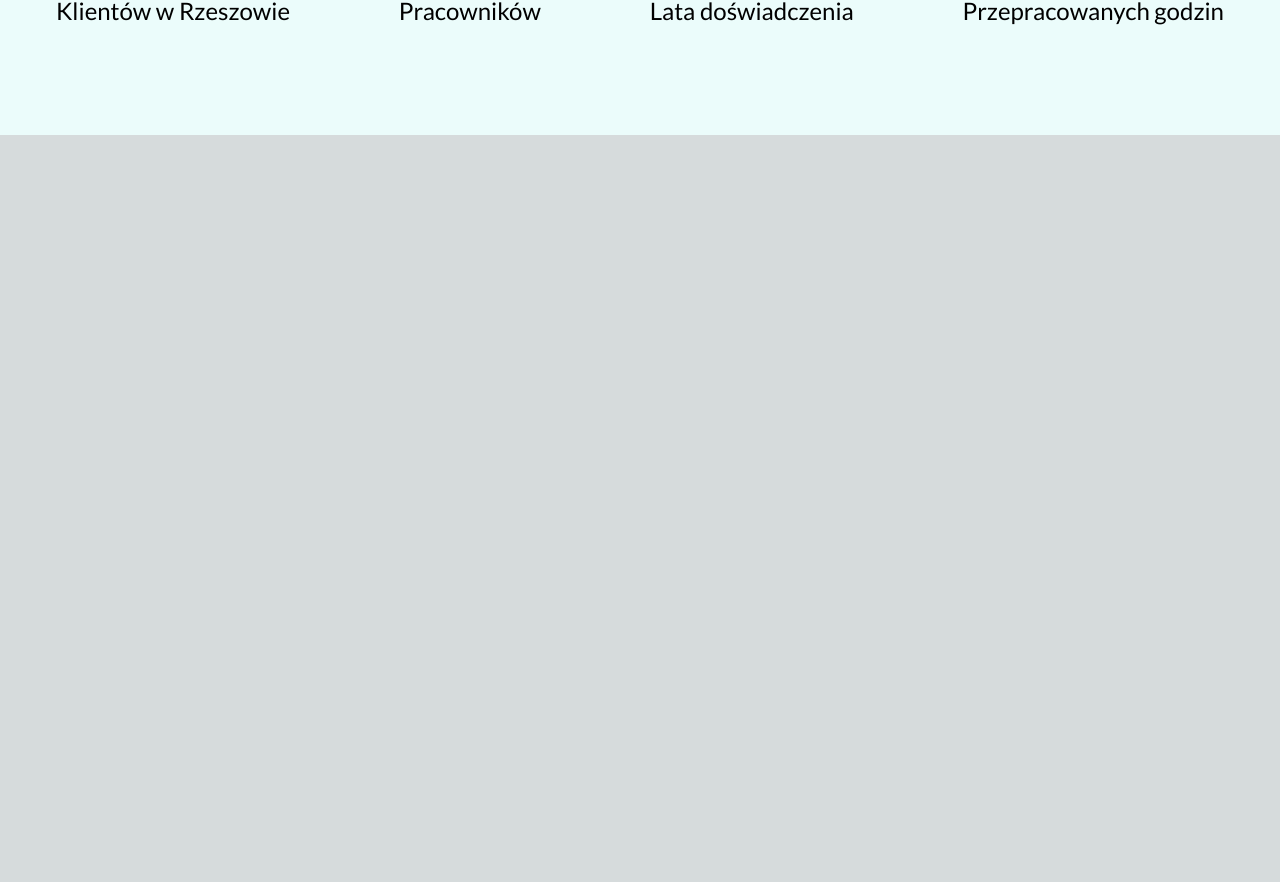
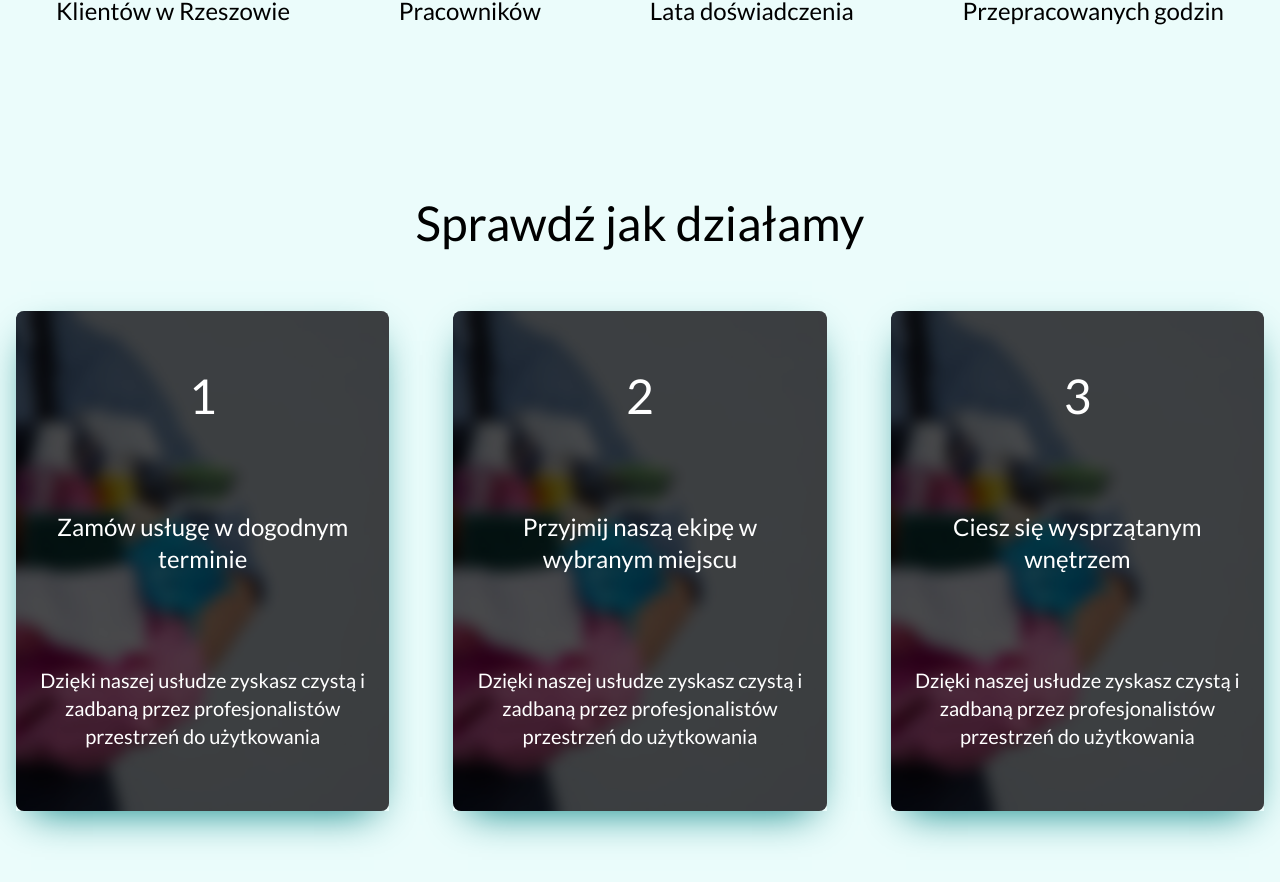
Before and after one commit to VxrRoot/cleanhand, a Next.js app: page / in a window 1280 px wide. Shown: the part 954-1836 px from the top of the page. Before the commit the page ends 1089 px from the top, so only its background shows below. Built offline with nearby package versions, Linux system fonts and the light colour scheme.

Commit message:
Add workflow section

```diff
--- a/src/app/page.tsx
+++ b/src/app/page.tsx
@@ -1,40 +1,15 @@
+import HeroSection from "@/components/Sections/HeroSection";
 import NumbersSection from "@/components/Sections/NumbersSection";
+import WorkflowSection from "@/components/Sections/WorkflowSection";
 import WidthManager from "@/components/WidthManager";
 import Image from "next/image";
 
 export default function Home() {
   return (
     <main className="flex min-h-screen flex-col items-center justify-between ">
-      <div
-        style={{
-          backgroundImage: `url('/herobg.jpg')`,
-        }}
-        className="w-full h-full max-h-[calc(100vh-95px)] bg-cover bg-center flex items-center"
-      >
-        <div className="w-full min-h-screen h-full flex flex-col justify-center">
-          <div className="z-10">
-            <WidthManager>
-              <div className="mx-auto max-w-4xl text-white -mt-20 z-20">
-                <p className="text-center text-base lg:text-xl ">
-                  My Sprzątamy, Ty odpoczywasz!
-                </p>
-                <h1 className="text-center text-3xl lg:text-5xl py-3">
-                  Dzięki naszemu doświadczeniu i zaangażowaniu, zapewnimy Ci
-                  czystość i świeżość, jakiej potrzebujesz.
-                </h1>
-                <h2 className="text-center text-base lg:text-xl ">
-                  Oferujemy szeroki zakres usług sprzątania, obejmujący
-                  czyszczenie domów, mieszkań, biur, a także usługi
-                  specjalistyczne, takie jak pranie dywanów i mycie okien.
-                  Sprawdź, co możemy zrobić dla Ciebie!
-                </h2>
-              </div>
-            </WidthManager>
-          </div>
-          <div className="opacity-70 bg-black w-full absolute h-full max-h-[calc(100vh-95px)] " />
-        </div>
-      </div>
+      <HeroSection />
       <NumbersSection />
+      <WorkflowSection />
     </main>
   );
 }
--- /dev/null
+++ b/src/components/Headlines/SectionHeadline.tsx
@@ -0,0 +1,14 @@
+import React, { FC } from "react";
+
+interface IHeadline {
+  text: string;
+  style?: string;
+}
+
+const SectionHeadline: FC<IHeadline> = ({ text, style }) => {
+  return (
+    <h2 className={`text-3xl ${style} lg:text-5xl text-center`}>{text}</h2>
+  );
+};
+
+export default SectionHeadline;
--- a/src/components/Nav.tsx
+++ b/src/components/Nav.tsx
@@ -4,7 +4,7 @@ import { FC, useState } from "react";
 
 const links = [
   { name: "Usługi", href: "/uslugi" },
-  { name: "Realizacjie", href: "/realizacje" },
+  { name: "Realizacje", href: "/realizacje" },
   { name: "O nas", href: "/o-nas" },
   { name: "Kontakt", href: "/kontakt" },
 ];
@@ -34,8 +34,8 @@ const Nav: FC = () => {
       </div>
       <div
         onClick={() => setIsOpen((prev) => !prev)}
-        className={`lg:hidden hover:cursor-pointer absolute ${
-          isOpen ? "z-50 top-0" : "space-y-2"
+        className={`lg:hidden hover:cursor-pointer  ${
+          isOpen ? "z-50 fixed top-12 right-4" : "space-y-2 absolute"
         } right-2 w-6 h-6`}
       >
         <span
--- /dev/null
+++ b/src/components/Sections/HeroSection.tsx
@@ -0,0 +1,38 @@
+import React from "react";
+import WidthManager from "../WidthManager";
+
+const HeroSection = () => {
+  return (
+    <section
+      style={{
+        backgroundImage: `url('/herobg.jpg')`,
+      }}
+      className="w-full h-full max-h-[calc(100vh-95px)] bg-cover bg-center flex items-center"
+    >
+      <div className="w-full min-h-screen h-full flex flex-col justify-center">
+        <div className="z-10">
+          <WidthManager>
+            <div className="mx-auto max-w-4xl text-white -mt-20 z-20">
+              <p className="text-center text-base lg:text-xl ">
+                My Sprzątamy, Ty odpoczywasz!
+              </p>
+              <h1 className="text-center text-3xl lg:text-5xl py-3">
+                Dzięki naszemu doświadczeniu i zaangażowaniu, zapewnimy Ci
+                czystość i świeżość, jakiej potrzebujesz.
+              </h1>
+              <h2 className="text-center text-base lg:text-xl ">
+                Oferujemy szeroki zakres usług sprzątania, obejmujący
+                czyszczenie domów, mieszkań, biur, a także usługi
+                specjalistyczne, takie jak pranie dywanów i mycie okien.
+                Sprawdź, co możemy zrobić dla Ciebie!
+              </h2>
+            </div>
+          </WidthManager>
+        </div>
+        <div className="opacity-70 bg-black w-full absolute h-full max-h-[calc(100vh-95px)] " />
+      </div>
+    </section>
+  );
+};
+
+export default HeroSection;
--- a/src/components/Sections/NumbersSection.tsx
+++ b/src/components/Sections/NumbersSection.tsx
@@ -31,7 +31,7 @@ const NumbersSection = () => {
               className="flex items-center justify-center flex-col"
             >
               <p className="font-bold text-4xl">{item.number}</p>
-              <p className="text-2xl">{item.text}</p>
+              <p className="text-2xl whitespace-nowrap">{item.text}</p>
             </div>
           ))}
         </div>
--- /dev/null
+++ b/src/components/Sections/WorkflowSection.tsx
@@ -0,0 +1,61 @@
+import React from "react";
+import SectionHeadline from "../Headlines/SectionHeadline";
+import Image from "next/image";
+import WidthManager from "../WidthManager";
+
+const workflow = [
+  {
+    number: "1",
+    title: "Zamów usługę w dogodnym terminie",
+    desc: "Dzięki naszej usłudze zyskasz czystą i zadbaną przez profesjonalistów przestrzeń do użytkowania",
+    alt: "Alt text",
+  },
+  {
+    number: "2",
+    title: "Przyjmij naszą ekipę w wybranym miejscu",
+    desc: "Dzięki naszej usłudze zyskasz czystą i zadbaną przez profesjonalistów przestrzeń do użytkowania",
+    alt: "Alt text",
+  },
+  {
+    number: "3",
+    title: "Ciesz się wysprzątanym wnętrzem",
+    desc: "Dzięki naszej usłudze zyskasz czystą i zadbaną przez profesjonalistów przestrzeń do użytkowania",
+    alt: "Alt text",
+  },
+];
+
+const WorkflowSection = () => {
+  return (
+    <section className="py-14 lg:py-16 bg-azure w-full">
+      <SectionHeadline text="Sprawdź jak działamy" style="text-black" />
+      <WidthManager>
+        <div className="flex flex-col lg:flex-row my-14 lg:my-16 gap-16">
+          {workflow.map((item) => {
+            return (
+              <div
+                key={item.number}
+                className="bg-black grow shrink lg:basis-1 relative h-[500px] rounded-lg"
+              >
+                <Image
+                  alt={item.alt}
+                  src="/wf-ex-blurred.jpg"
+                  layout="fill"
+                  objectFit="cover"
+                  objectPosition="center"
+                  className="absolute rounded-lg z-0 opacity-30"
+                />
+                <div className="z-20 absolute text-white flex flex-col justify-around items-center p-4 h-full shadow-workflow hover:shadow-workflowHover transition-all duration-300 ">
+                  <p className="text-center text-5xl">{item.number}</p>
+                  <p className="text-center text-2xl">{item.title}</p>
+                  <p className="text-center text-xl">{item.desc}</p>
+                </div>
+              </div>
+            );
+          })}
+        </div>
+      </WidthManager>
+    </section>
+  );
+};
+
+export default WorkflowSection;
--- a/tailwind.config.ts
+++ b/tailwind.config.ts
@@ -8,6 +8,10 @@ const config: Config = {
   ],
   theme: {
     extend: {
+      boxShadow: {
+        workflow: "0 15px 40px -15px #008080",
+        workflowHover: "0 15px 40px -15px #f8f32b",
+      },
       colors: {
         gray: "#333333",
         teal: "#008080",
```
Also changed, not shown: public/wf-ex-blurred.jpg (added), public/wf-ex.jpg (added).
